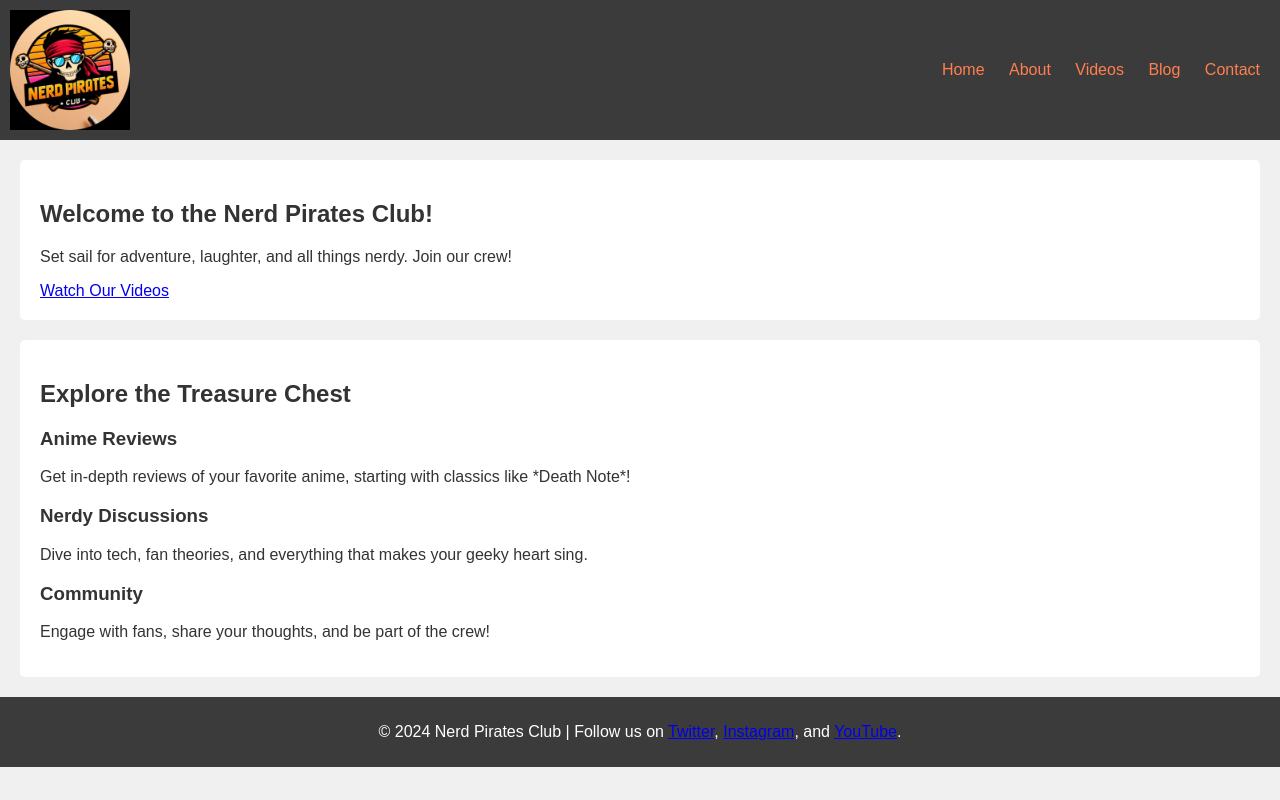
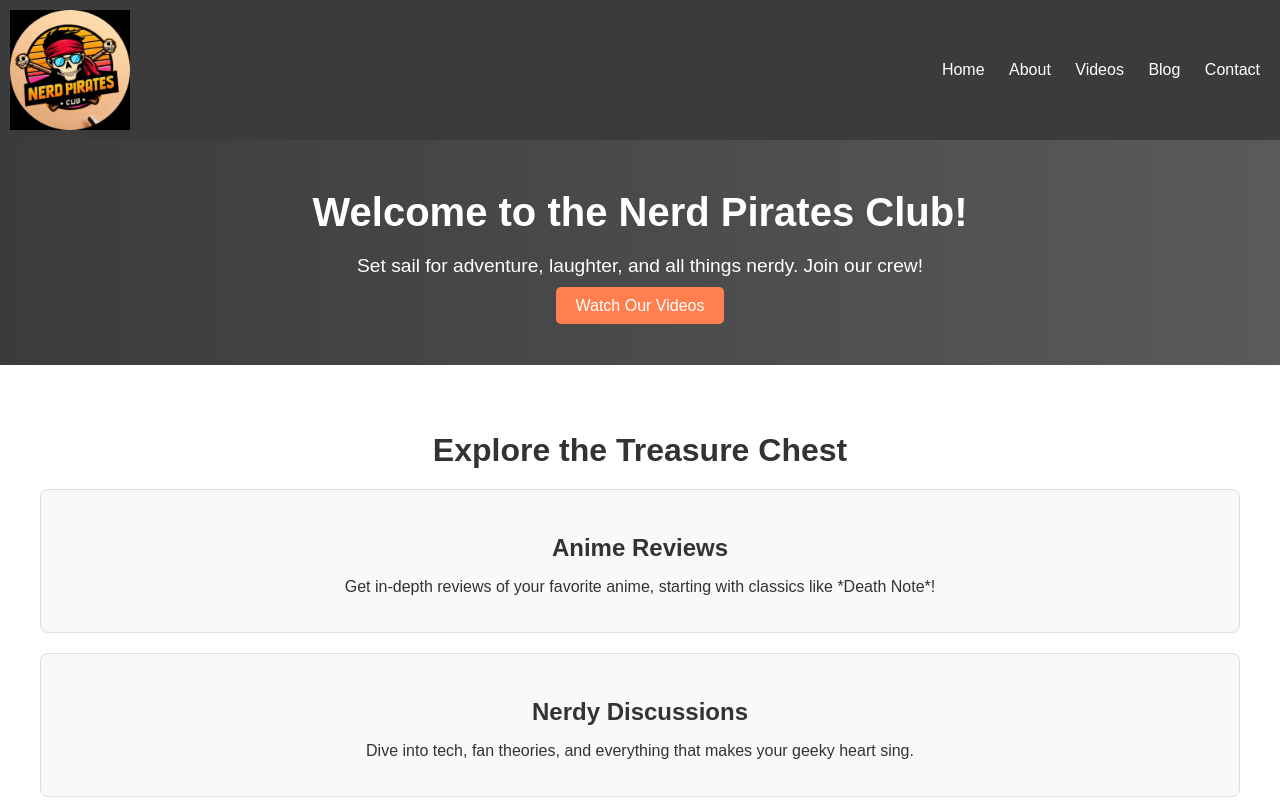
Before and after one commit to vjyadhu/nerd-pirates-club, a plain HTML site: page index.html in a window 1280 px wide. Shown: the top 800 px of the page. Drawn offline with Linux system fonts and the light colour scheme.

Commit message:
Update styles.css

```diff
--- a/styles.css
+++ b/styles.css
@@ -1,3 +1,4 @@
+/* General Styles */
 body {
     font-family: Arial, sans-serif;
     background-color: #f0f0f0;
@@ -6,14 +7,18 @@ body {
     padding: 0;
 }
 
+a {
+    text-decoration: none;
+    color: #ff7f50;
+}
+
 header {
     background-color: #3b3b3b;
     color: white;
     padding: 10px;
-    text-align: center;
-    display: flex; /* To align items in a row */
-    align-items: center; /* Vertically center items */
-    justify-content: space-between; /* Space between logo and nav */
+    display: flex;
+    align-items: center;
+    justify-content: space-between;
 }
 
 header .logo {
@@ -22,21 +27,83 @@ header .logo {
 }
 
 nav a {
-    color: #ff7f50;
-    text-decoration: none;
+    color: white;
     margin: 0 10px;
 }
 
-section {
+nav a:hover {
+    text-decoration: underline;
+}
+
+/* Hero Section */
+.hero {
+    text-align: center;
+    background: linear-gradient(to right, #3b3b3b, #5a5a5a);
+    color: white;
+    padding: 50px 20px;
+}
+
+.hero h1 {
+    font-size: 2.5em;
+    margin: 0;
+}
+
+.hero p {
+    font-size: 1.2em;
+    margin: 20px 0;
+}
+
+.hero .btn-primary {
+    background-color: #ff7f50;
+    color: white;
+    padding: 10px 20px;
+    border-radius: 5px;
+    font-size: 1em;
+    transition: background 0.3s;
+}
+
+.hero .btn-primary:hover {
+    background-color: #e06840;
+}
+
+/* Features Section */
+.features {
+    text-align: center;
+    padding: 40px 20px;
+    background-color: #ffffff;
+}
+
+.features h2 {
+    font-size: 2em;
+    margin-bottom: 20px;
+}
+
+.feature-item {
     margin: 20px;
     padding: 20px;
-    background-color: white;
-    border-radius: 5px;
+    background-color: #f9f9f9;
+    border: 1px solid #ddd;
+    border-radius: 8px;
 }
 
+.feature-item h3 {
+    font-size: 1.5em;
+    margin-bottom: 10px;
+}
+
+.feature-item p {
+    font-size: 1em;
+}
+
+/* Footer */
 footer {
     text-align: center;
-    padding: 10px;
+    padding: 20px;
     background-color: #3b3b3b;
     color: white;
 }
+
+footer a {
+    color: #ff7f50;
+    margin: 0 5px;
+}
```
